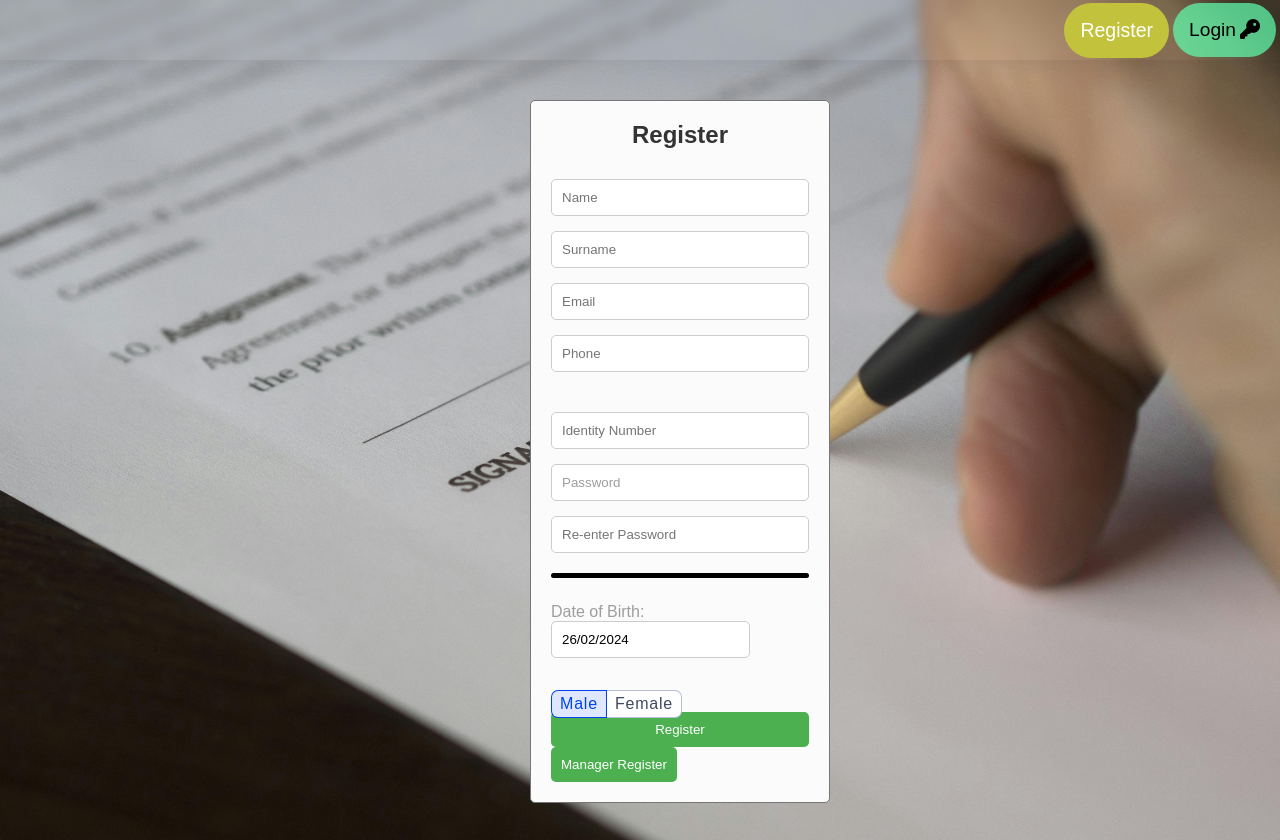
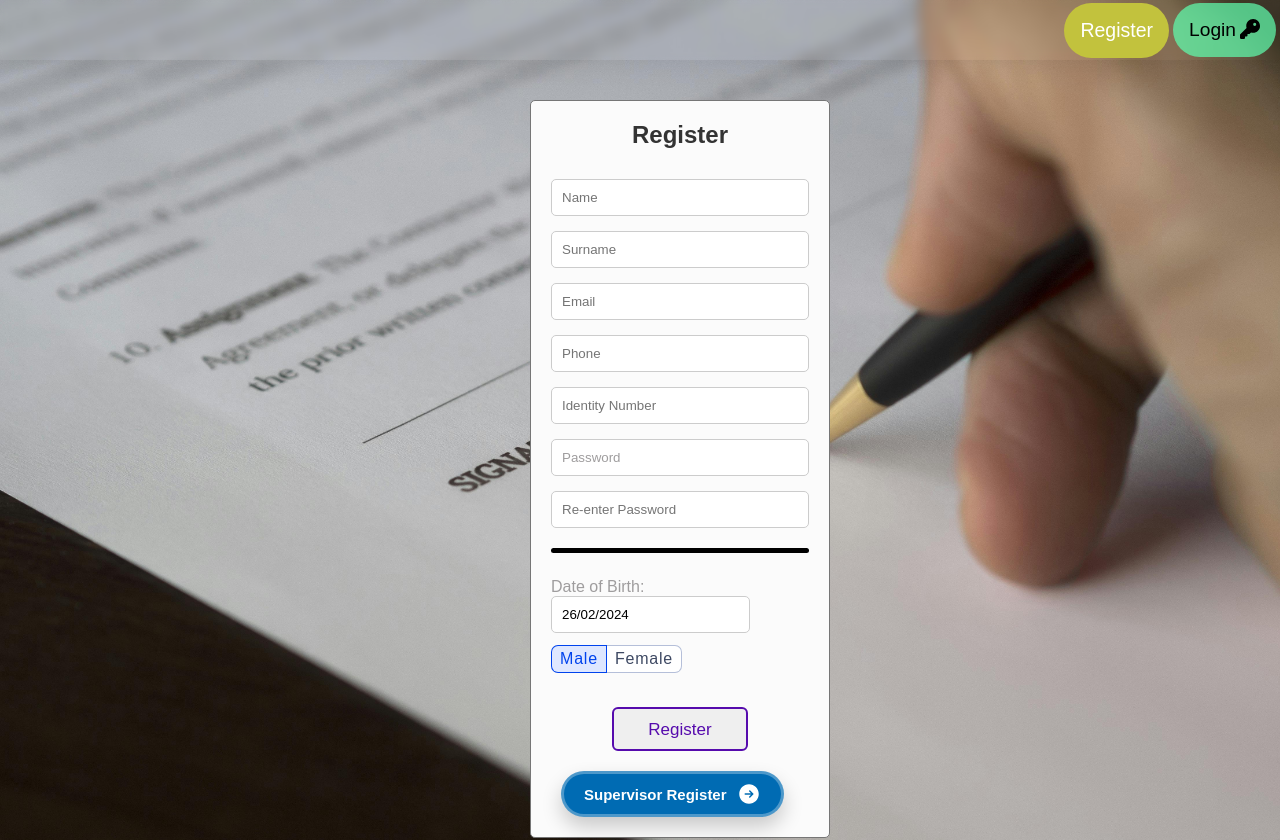
Before and after one commit to SertugOzcan/HMRS, a React (Vite) app: page /register-page in a window 1280 px wide. Shown: the top 840 px of the page. Built offline with nearby package versions, Linux system fonts and the light colour scheme.

Commit message:
updatessertug

```diff
--- a/src/pages/ManagerRegisterPage.css
+++ b/src/pages/ManagerRegisterPage.css
@@ -215,6 +215,7 @@
 
 
   .register_manager_button {
+    top: 10px;
     --color: #560bad;
     font-family: inherit;
     display: block; /* Block öğe olarak ayarlandı */
@@ -263,3 +264,85 @@
     background: #3a0ca3;
     transition: background 0s;
    }
+
+
+
+
+   .guest_link {
+    text-decoration: none;
+  }
+
+
+
+
+
+.button_go_guest_register {
+  position: relative;
+  transition: all 0.3s ease-in-out;
+  box-shadow: 0px 10px 20px rgba(0, 0, 0, 0.2);
+  padding-block: 0.5rem;
+  padding-inline: 1.25rem;
+  background-color: rgb(0 107 179);
+  border-radius: 9999px;
+  display: flex;
+  align-items: center;
+  justify-content: center;
+  color: #ffff;
+  gap: 10px;
+  font-weight: bold;
+  border: 3px solid #ffffff4d;
+  outline: none;
+  overflow: hidden;
+  font-size: 15px;
+  cursor: pointer;
+  left: 118px;
+}
+
+.icon {
+  width: 24px;
+  height: 24px;
+  transition: all 0.3s ease-in-out;
+}
+
+.button_go_guest_register:hover {
+  transform: scale(1.05);
+  border-color: #fff9;
+}
+
+.button_go_guest_register:hover .icon {
+  transform: translate(4px);
+}
+
+.button_go_guest_register:hover::before {
+  animation: shine 1.5s ease-out infinite;
+}
+
+.button_go_guest_register::before {
+  content: "";
+  position: absolute;
+  width: 100px;
+  height: 100%;
+  background-image: linear-gradient(
+    120deg,
+    rgba(255, 255, 255, 0) 30%,
+    rgba(255, 255, 255, 0.8),
+    rgba(255, 255, 255, 0) 70%
+  );
+  top: 0;
+  left: -100px;
+  opacity: 0.6;
+}
+
+@keyframes shine {
+  0% {
+    left: -100px;
+  }
+
+  60% {
+    left: 100%;
+  }
+
+  to {
+    left: 100%;
+  }
+}
--- a/src/pages/ManagerRegisterPage.jsx
+++ b/src/pages/ManagerRegisterPage.jsx
@@ -2,7 +2,7 @@ import React, { useEffect, useState } from "react";
 import DatePicker from "react-datepicker";
 import "react-datepicker/dist/react-datepicker.css";
 import axios from "axios";
-
+import { Link } from "react-router-dom";
 import "./ManagerRegisterPage.css";
 
 const ManagerRegisterPage = () => {
@@ -201,7 +201,7 @@ const ManagerRegisterPage = () => {
   return (
     <div className="manager-register-page">
       <div className={`manager-register-container`}>
-        <h2>Manager Register</h2>
+        <h2>Supervisor Register</h2>
         <form className= "manager-register-page-form" onSubmit={handleRegister}>
           <div className="left-form">
             <input
@@ -340,7 +340,7 @@ const ManagerRegisterPage = () => {
                 checked={isRegisterFirstTime}
                 onChange={() => setIsRegisterFirstTime(!isRegisterFirstTime)}
               />
-              <label htmlFor="isRegisteredFirstTime">Is Registered First Time?</label>
+              <label htmlFor="isRegisteredFirstTime"> Registering for the first time? <p1>Click to select your payment plan.</p1></label>
               {isRegisterFirstTime && (
                 <div className="package-options">
                   {packages.map((pkg) => (
@@ -378,6 +378,14 @@ const ManagerRegisterPage = () => {
           <div className={`registration-message ${visible ? "show" : ""} ${isSuccess ? "success" : "error"}`}>
             {message}
           </div>
+          <Link className="guest_link" to="/register-page">
+        <button className="button_go_guest_register">
+  Guest Register
+  <svg fill="currentColor" viewBox="0 0 24 24" className="icon">
+    <path clipRule="evenodd" d="M12 2.25c-5.385 0-9.75 4.365-9.75 9.75s4.365 9.75 9.75 9.75 9.75-4.365 9.75-9.75S17.385 2.25 12 2.25zm4.28 10.28a.75.75 0 000-1.06l-3-3a.75.75 0 10-1.06 1.06l1.72 1.72H8.25a.75.75 0 000 1.5h5.69l-1.72 1.72a.75.75 0 101.06 1.06l3-3z" fillRule="evenodd"></path>
+  </svg>
+</button>
+        </Link>
         </form>
       </div>
     </div>
--- a/src/pages/RegisterPage.css
+++ b/src/pages/RegisterPage.css
@@ -1,4 +1,3 @@
-
 /* Kayıt Sayfası */
 .register-page-major-container {
   width: 100%;
@@ -11,7 +10,7 @@
   align-items: flex-start; /* İçeriğin üstten başlamasını sağlar */
   background-image: url(images/register.jpg);
   background-repeat: no-repeat;
-   background-size: cover;
+  background-size: cover;
 }
 
 .register-container {
@@ -59,7 +58,7 @@
   max-height: 60px;
 }
 
-.register-container button {
+.register-container .register_button {
   padding: 10px;
   background-color: #4caf50;
   color: white;
@@ -68,7 +67,7 @@
   cursor: pointer;
 }
 
-.register-container button:hover {
+.register-container .register_button:hover {
   background-color: #45a049;
 }
 
@@ -88,9 +87,7 @@
   font-family: Arial, Helvetica, sans-serif;
   color: #9f9d9e;
 }
-.identity-number {
-  margin-top: 25px;
-}
+
 /* Radio Buttons */
 .role-selector input[type="radio"] {
   margin-top: 10px;
@@ -178,7 +175,6 @@ textarea::-webkit-scrollbar-thumb {
   padding-top: 5px;
 }
 
-
 .gender-selector input[type="radio"] {
   clip: rect(0 0 0 0);
   clip-path: inset(100%);
@@ -197,7 +193,7 @@ textarea::-webkit-scrollbar-thumb {
 }
 
 .gender-label span {
-  top: 5px;
+  top: -15px;
   display: block;
   cursor: pointer;
   background-color: #fff;
@@ -218,7 +214,6 @@ textarea::-webkit-scrollbar-thumb {
 .gender-label:last-child span {
   border-radius: 0 0.375em 0.375em 0;
 }
-
 
 .register-container.expanded {
   width: 600px;
@@ -247,3 +242,137 @@ textarea::-webkit-scrollbar-thumb {
   background-color: #525252;
   color: white;
 }
+
+
+.register_guest_button {
+  --color: #560bad;
+  font-family: inherit;
+  display: block; /* Block öğe olarak ayarlandı */
+  width: 8em;
+  height: 2.6em;
+  line-height: 2.5em;
+  margin: 20px auto; /* Dikeyde 20px, yatayda otomatik ortalamak için */
+  position: relative;
+  overflow: hidden;
+  border: 2px solid var(--color);
+  transition: color 0.5s;
+  z-index: 1;
+  font-size: 17px;
+  border-radius: 6px;
+  font-weight: 500;
+  color: var(--color);
+  cursor: pointer;
+}
+
+ .register_guest_button:before {
+  content: "";
+  position: absolute;
+  z-index: -1;
+  background: var(--color);
+  height: 150px;
+  width: 200px;
+  border-radius: 50%;
+ }
+
+ .register_guest_button:hover {
+  color: #fff;
+ }
+
+ .register_guest_button:before {
+  top: 100%;
+  left: 100%;
+  transition: all .7s;
+ }
+
+ .register_guest_button:hover:before {
+  top: -30px;
+  left: -30px;
+ }
+
+ .register_guest_button:active:before {
+  background: #3a0ca3;
+  transition: background 0s;
+ }
+
+
+
+
+
+
+
+.manager_link {
+  text-decoration: none;
+}
+
+
+
+.button_go_manager_register {
+  position: relative;
+  transition: all 0.3s ease-in-out;
+  box-shadow: 0px 10px 20px rgba(0, 0, 0, 0.2);
+  padding-block: 0.5rem;
+  padding-inline: 1.25rem;
+  background-color: rgb(0 107 179);
+  border-radius: 9999px;
+  display: flex;
+  align-items: center;
+  justify-content: center;
+  color: #ffff;
+  gap: 10px;
+  font-weight: bold;
+  border: 3px solid #ffffff4d;
+  outline: none;
+  overflow: hidden;
+  font-size: 15px;
+  cursor: pointer;
+  left: 10px;
+}
+
+.icon {
+  width: 24px;
+  height: 24px;
+  transition: all 0.3s ease-in-out;
+}
+
+.button_go_manager_register:hover {
+  transform: scale(1.05);
+  border-color: #fff9;
+}
+
+.button_go_manager_register:hover .icon {
+  transform: translate(4px);
+}
+
+.button_go_manager_register:hover::before {
+  animation: shine 1.5s ease-out infinite;
+}
+
+.button_go_manager_register::before {
+  content: "";
+  position: absolute;
+  width: 100px;
+  height: 100%;
+  background-image: linear-gradient(
+    120deg,
+    rgba(255, 255, 255, 0) 30%,
+    rgba(255, 255, 255, 0.8),
+    rgba(255, 255, 255, 0) 70%
+  );
+  top: 0;
+  left: -100px;
+  opacity: 0.6;
+}
+
+@keyframes shine {
+  0% {
+    left: -100px;
+  }
+
+  60% {
+    left: 100%;
+  }
+
+  to {
+    left: 100%;
+  }
+}
--- a/src/pages/RegisterPage.jsx
+++ b/src/pages/RegisterPage.jsx
@@ -252,7 +252,7 @@ const RegisterPage = () => {
             </div>
           </div>
 
-          <button type="submit">Register</button>
+          <button className="register_guest_button" type="submit">Register</button>
         </form>
 
         <div
@@ -262,8 +262,13 @@ const RegisterPage = () => {
         >
           {message}
         </div>
-        <Link to="/manager-register">
-          <button>Manager Register</button>
+        <Link className="manager_link" to="/manager-register">
+        <button className="button_go_manager_register">
+  Supervisor Register
+  <svg fill="currentColor" viewBox="0 0 24 24" className="icon">
+    <path clipRule="evenodd" d="M12 2.25c-5.385 0-9.75 4.365-9.75 9.75s4.365 9.75 9.75 9.75 9.75-4.365 9.75-9.75S17.385 2.25 12 2.25zm4.28 10.28a.75.75 0 000-1.06l-3-3a.75.75 0 10-1.06 1.06l1.72 1.72H8.25a.75.75 0 000 1.5h5.69l-1.72 1.72a.75.75 0 101.06 1.06l3-3z" fillRule="evenodd"></path>
+  </svg>
+</button>
         </Link>
       </div>
     </div>
```
